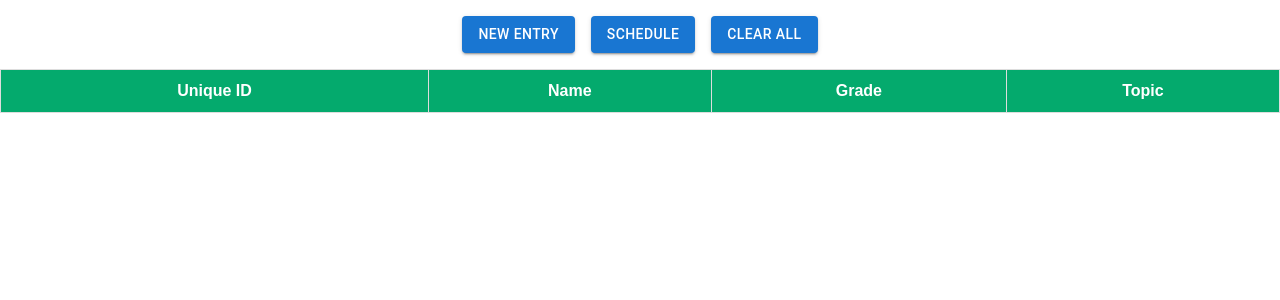
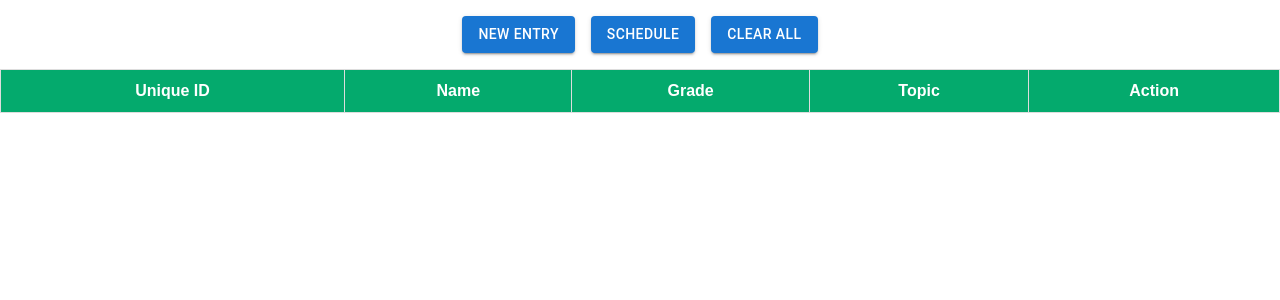
Before and after one commit to ncardenas/scheduler, a React (Create React App) app: page / in a window 1280 px wide. Shown: the top 300 px of the page. Built offline with nearby package versions, Linux system fonts and the light colour scheme.

Commit message:
can add and delete student

```diff
--- a/src/App.tsx
+++ b/src/App.tsx
@@ -20,14 +20,27 @@ export interface StudentRecord {
 
 function App() {
   const initStudents = [];
+  const validTopics = ['Speech', 'Another', 'AnotherAnother'];
+  const validDays = ['Monday', 'Tuesday', 'Wednesday', 'Thursday', 'Friday'];
+  const validGrades = ['First', 'Second', 'Third'];
+
+  const newStudent = {
+    id: '',
+    name: '',
+    grade: validGrades[0],
+    topic: validTopics[0],
+    times: [],
+  };
 
   const defaults = {
     students: [],
     formOpen: false,
+    editStudent: newStudent,
   };
 
   const [students, setStudents] = useState<StudentRecord[]>(defaults.students);
   const [formOpen, setFormOpen] = useState(defaults.formOpen);
+  const [editStudent, setEditStudent] = useState(defaults.editStudent);
 
   function handleClear() {
     setStudents(initStudents);
@@ -35,10 +48,21 @@ function App() {
 
   const handleFormClose = () => {
     setFormOpen(false);
+    setEditStudent(newStudent);
   };
 
   const handleAddStudent = (student: StudentRecord) => {
     setStudents((prev) => [...prev, student]);
+  };
+
+  const handleEditStudent = (student) => {
+    setEditStudent(student);
+    setFormOpen(true);
+  };
+
+  const handleDeleteStudent = (index) => {
+    const update = students.filter((_, i) => i !== index);
+    setStudents(update);
   };
 
   return (
@@ -54,6 +78,7 @@ function App() {
           }}
         >
           <Form
+            student={editStudent}
             handleParentSubmit={handleAddStudent}
             handleParentClose={handleFormClose}
           />
@@ -65,7 +90,11 @@ function App() {
         <ClearButton handleClick={handleClear} />
       </Stack>
       <Box justifyContent="center" display="flex">
-        <StudentTable students={students} />
+        <StudentTable
+          setParentEdit={handleEditStudent}
+          setParentDelete={handleDeleteStudent}
+          students={students}
+        />
       </Box>
     </Stack>
   );
--- a/src/StudentTable/StudentTable.tsx
+++ b/src/StudentTable/StudentTable.tsx
@@ -1,13 +1,17 @@
 import React from 'react';
 import { StudentRecord } from '../App';
 import '../table.css';
+import { Stack } from '@mui/material';
+import { StudentEditButton, StudentDeleteButton } from '../component/Buttons';
 
 interface Props {
+  setParentEdit: (e: any) => void;
+  setParentDelete: (e: any) => void;
   students: StudentRecord[];
 }
-const StudentTable = ({ students }: Props) => {
+const StudentTable = ({ setParentEdit, setParentDelete, students }: Props) => {
   // TODO: Make this a subset of the time table headers
-  const header_names = ['Unique ID', 'Name', 'Grade', 'Topic'];
+  const header_names = ['Unique ID', 'Name', 'Grade', 'Topic', 'Action'];
   const headers = header_names.map((name) => (
     <th className="th" key={name}>
       {name}
@@ -20,6 +24,12 @@ const StudentTable = ({ students }: Props) => {
       <td>{student.name}</td>
       <td>{student.grade}</td>
       <td>{student.topic}</td>
+      <td>
+        <Stack spacing={2} justifyContent="center">
+          <StudentEditButton handleClick={() => setParentEdit(student)} />
+          <StudentDeleteButton handleClick={() => setParentDelete(index)} />
+        </Stack>
+      </td>
     </tr>
   ));
 
--- a/src/component/Buttons.tsx
+++ b/src/component/Buttons.tsx
@@ -76,3 +76,25 @@ export const DeleteTimeEntry = ({ handleClick }) => (
     Delete
   </Button>
 );
+
+export const StudentEditButton = ({ handleClick }) => (
+  <Button
+    size="small"
+    variant="contained"
+    color="primary"
+    onClick={handleClick}
+  >
+    Edit
+  </Button>
+);
+
+export const StudentDeleteButton = ({ handleClick }) => (
+  <Button
+    size="small"
+    variant="contained"
+    color="primary"
+    onClick={handleClick}
+  >
+    Delete
+  </Button>
+);
--- a/src/component/Form.tsx
+++ b/src/component/Form.tsx
@@ -11,6 +11,7 @@ import {
 
 import { AddTimeBlockButton, SubmitButton, CloseFormButton } from './Buttons';
 import { TimeTable } from './TimeTable';
+import { StudentRecord } from '../App';
 
 export interface Availability {
   day: string;
@@ -19,7 +20,17 @@ export interface Availability {
   delete: (tableData: Availability[], arg: number) => void;
 }
 
-export const Form = ({ handleParentSubmit, handleParentClose }) => {
+interface Props {
+  student: StudentRecord;
+  handleParentSubmit: (student: StudentRecord) => void;
+  handleParentClose: () => void;
+}
+
+export const Form = ({
+  student,
+  handleParentSubmit,
+  handleParentClose,
+}: Props) => {
   const validTopics = ['Speech', 'Another', 'AnotherAnother'];
   const validDays = ['Monday', 'Tuesday', 'Wednesday', 'Thursday', 'Friday'];
   const validGrades = ['First', 'Second', 'Third'];
@@ -30,20 +41,22 @@ export const Form = ({ handleParentSubmit, handleParentClose }) => {
     grade: validGrades[0],
     topic: validTopics[0],
     day: validDays[0],
+    times: [],
     startTime: '08:00',
     endTime: '08:30',
-    timesError: false,
+    disableSubmit: true,
   };
 
-  const [id, setId] = useState(defaults.id);
-  const [name, setName] = useState(defaults.name);
-  const [grade, setGrade] = useState(defaults.grade);
-  const [topic, setTopic] = useState(defaults.topic);
+  const [id, setId] = useState(student.id);
+  const [name, setName] = useState(student.name);
+  const [grade, setGrade] = useState(student.grade);
+  const [topic, setTopic] = useState(student.topic);
+  const [times, setTimes] = useState<Availability[]>(student.times);
+
   const [day, setDay] = useState(defaults.day);
   const [startTime, setStartTime] = useState(defaults.startTime);
   const [endTime, setEndTime] = useState(defaults.endTime);
-  const [times, setTimes] = useState<Availability[]>([]);
-  const [disableSubmit, setDisableSubmit] = useState(true);
+  const [disableSubmit, setDisableSubmit] = useState(defaults.disableSubmit);
 
   useEffect(() => {
     // Enable submit if all fields are set
```
